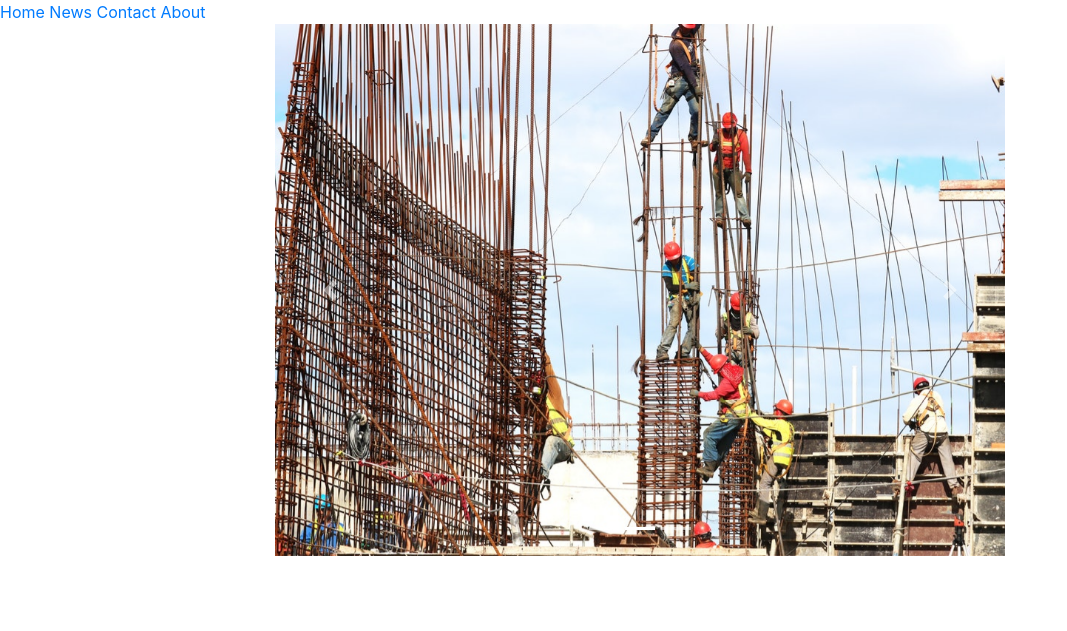
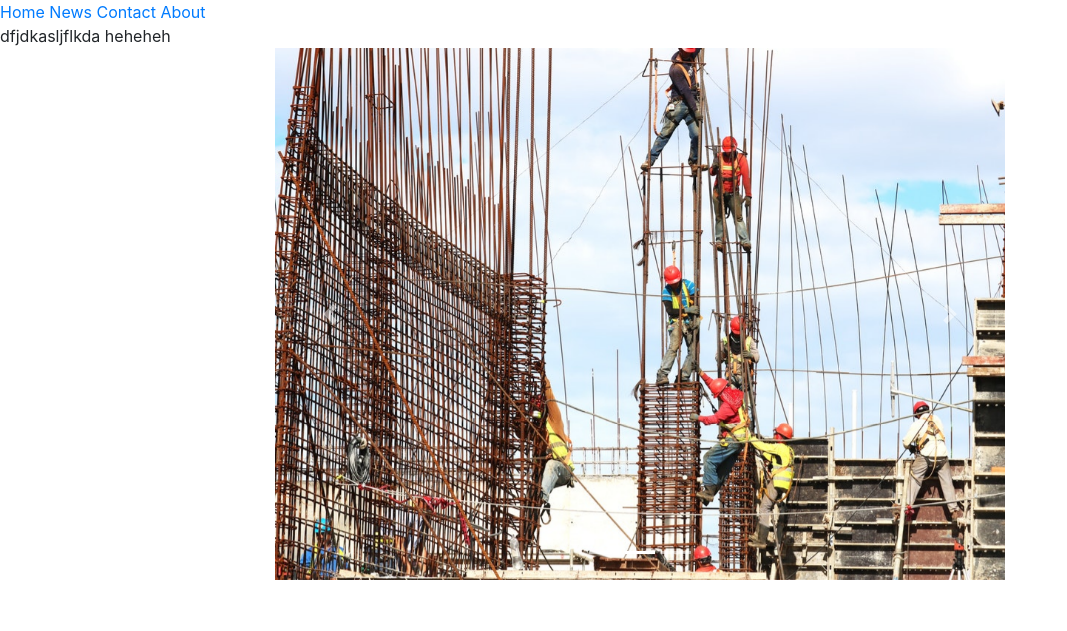
Before and after one commit to NishanTiwari/constructionSite, a plain HTML site: page index.html in a window 1280 px wide. Shown: the whole page, without its empty margins (0-1067 px from the left). Drawn offline with nearby package versions, Linux system fonts and the light colour scheme.

Commit message:
test commit

```diff
--- a/index.html
+++ b/index.html
@@ -21,6 +21,8 @@
         <li><a href="#about">About</a></li>
     </ul>
     </nav>
+
+    dfjdkasljflkda heheheh
 
     <div class="container">
             <div class="row">
```
